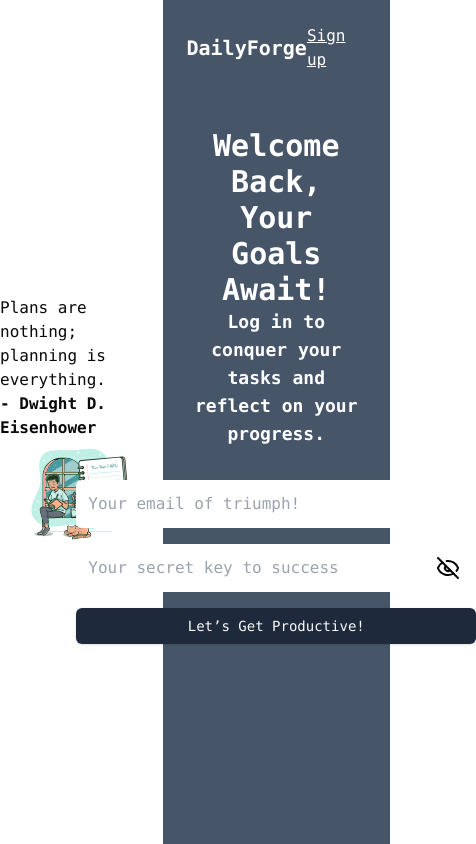
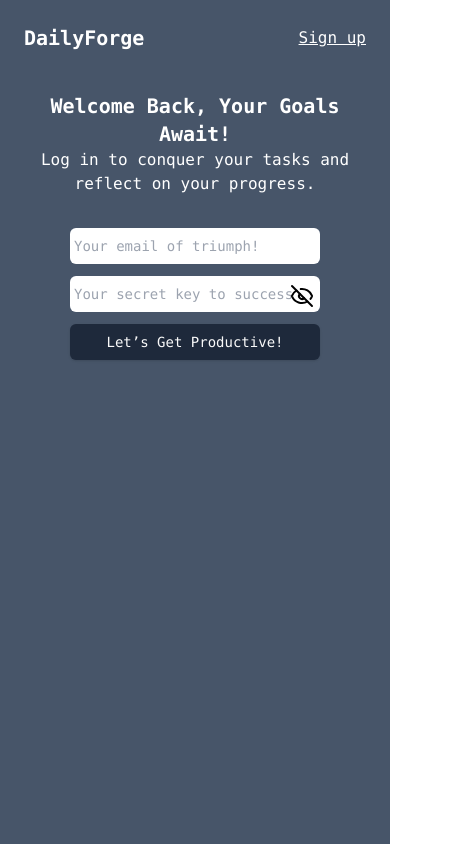
Before and after one commit to Vignesh2131/Dailyforge, a React (Vite) app in the folder client/: page /signin in a window 390 px wide. Shown: the whole page, 476 px wide, since content can reach past the window. Built offline with nearby package versions, Linux system fonts and the light colour scheme.

Commit message:
Signup and Signin Responsiveness

```diff
--- a/client/src/pages/auth/Signin.jsx
+++ b/client/src/pages/auth/Signin.jsx
@@ -40,10 +40,10 @@ const Signin = () => {
 
   };
   return (
-    <div className="grid grid-cols-12 min-h-screen w-full font-mono">
-      <div className="col-span-5 items-center gap-y-4">
+    <div className="h-screen w-full font-mono md:grid md:grid-cols-12">
+      <div className="hidden items-center gap-y-4 md:inline md:col-span-5">
         <div className="flex min-h-screen items-center justify-center flex-col">
-          <div className="">
+          <div className="text-center">
             <p>
               Plans are nothing; planning is everything.{" "}
               <span className="font-semibold inline-block">
@@ -54,8 +54,8 @@ const Signin = () => {
           <img src="/src/assets/signin.svg" className="w-2/3" alt="" />
         </div>
       </div>
-      <div className="col-span-7 p-6 bg-slate-600 text-white">
-        <div className="flex justify-between items-center mb-14">
+      <div className="md:col-span-7 p-6 bg-slate-600 text-white h-screen">
+        <div className="flex justify-between items-center mb-10 md:mb-14">
           <h1 className="font-semibold text-xl">DailyForge</h1>
           <Link className="underline" to="/signup">
             Sign up
@@ -63,53 +63,53 @@ const Signin = () => {
         </div>
         <div className="flex flex-col items-center text-center">
           <div className="mb-8">
-            <h1 className="text-3xl font-bold">
+            <h1 className="text-xl font-semibold md:text-3xl md:font-bold">
               Welcome Back, Your Goals Await!
             </h1>
-            <p className="text-lg font-semibold">
+            <p className="md:text-lg font-medium">
               Log in to conquer your tasks and reflect on your progress.
             </p>
           </div>
-          <div className="w-[400px]">
+          <div className="w-[250px] md:w-[400px]">
             <form
-              className="flex flex-col gap-y-4"
+              className="flex flex-col gap-y-3 md:gap-y-4"
               onSubmit={handleSubmit(handleForm)}
             >
               <input
                 {...register("email")}
                 type="email"
                 placeholder="Your email of triumph!"
-                className="p-3 rounded-md outline-none text-black"
+                className="px-1 py-2 text-sm md:p-3 md:text-base rounded-md outline-none text-black"
               />
               <div className="relative">
                 <input
                   {...register("password")}
                   type={showPassword ? "text" : "password"}
                   placeholder="Your secret key to success"
-                  className="p-3 rounded-md outline-none w-[400px] text-black"
+                  className="px-1 py-2 text-sm md:p-3 md:text-base rounded-md outline-none w-[250px] md:w-[400px] text-black"
                 />
                 {showPassword ? (
                   <Eye
                     color="#000000"
-                    className="absolute bottom-3 left-[360px]"
-                    onClick={()=>setShowPassword(false)}
+                    className="absolute bottom-1 left-[220px] md:bottom-3 md:left-[360px]"
+                    onClick={() => setShowPassword(false)}
                   />
                 ) : (
                   <EyeOff
                     color="#000000"
-                      className="absolute bottom-3 left-[360px]"
-                      onClick={()=>setShowPassword(true)}
+                    className="absolute bottom-1 left-[220px] md:bottom-3 md:left-[360px]"
+                    onClick={() => setShowPassword(true)}
                   />
                 )}
               </div>
 
-              <Button type="submit" className="p-3 bg-slate-800">
+              <Button type="submit" className="p-1 text-sm md:p-3 bg-slate-800">
                 Let’s Get Productive!
               </Button>
             </form>
           </div>
         </div>
-        <ToastContainer/>
+        <ToastContainer />
       </div>
     </div>
   );
--- a/client/src/pages/auth/Signup.jsx
+++ b/client/src/pages/auth/Signup.jsx
@@ -4,7 +4,11 @@ import { zodResolver } from "@hookform/resolvers/zod"
 import { useForm } from "react-hook-form"
 import { z } from 'zod'
 import { Button } from "@/components/ui/button"
+import { EyeOff, Eye } from "lucide-react";
+import { useState } from "react"
 import axios from "axios"
+
+
 const userSchema = z.object({
     username: z
       .string()
@@ -19,8 +23,11 @@ const userSchema = z.object({
 });
 
 
+
 const Signup = () => {
   const navigate = useNavigate();
+  const [showPassword, setShowPassword] = useState(false);
+  const [showConfirmPassword, setShowConfirmPassword] = useState(false);
   const notify = (message) =>{ toast(message)}
   const { register, handleSubmit, formState: { errors } } = useForm({ resolver: zodResolver(userSchema) })
   const handleForm = async (d) => {
@@ -36,12 +43,14 @@ const Signup = () => {
     } catch (error) {
       notify(error.response.data.message)
     }
+  }
 
-  }
+
+
   return (
-    <div className="grid grid-cols-12 min-h-screen w-full font-mono">
-      <div className="col-span-7 bg-slate-600 text-white p-6">
-        <div className="flex justify-between items-center mb-12">
+    <div className="h-screen md:grid md:grid-cols-12 w-full font-mono">
+      <div className=" h-screen md:col-span-7 bg-slate-600 text-white p-6">
+        <div className="flex justify-between items-center mb-10 md:mb-14">
           <h1 className="font-semibold text-xl">DailyForge</h1>
           <Link className="underline" to="/signin">
             Sign in
@@ -49,42 +58,80 @@ const Signup = () => {
         </div>
         <div className="flex flex-col items-center text-center">
           <div className="mb-8">
-            <h1 className="text-3xl font-bold">
+            <h1 className="text-xl font-semibold md:text-3xl md:font-bold">
               Supercharge Your Productivity. Simplify Your Life.
             </h1>
-            <p className="text-lg font-semibold">
+            <p className="md:text-lg font-medium">
               Join to stay on top of tasks while journaling their way to clarity
             </p>
           </div>
-          <div className="w-[400px]">
+          <div className="w-[250px] md:w-[400px]">
             <form
-              className="flex flex-col gap-y-4 text-black"
+              className="flex flex-col gap-y-3 md:gap-y-4 text-black"
               onSubmit={handleSubmit(handleForm)}
             >
               <input
                 {...register("username")}
                 type="text"
                 placeholder="Heroic name, please!"
-                className="p-3 rounded-md outline-none"
+                className={`px-1 py-2 text-sm md:p-3 md:text-base rounded-md outline-none${
+                  errors.username && "border-2 border-red-600"
+                }`}
               />
               <input
                 {...register("email")}
                 type="email"
                 placeholder="Magical email"
-                className="p-3 rounded-md outline-none"
+                className={`px-1 py-2 text-sm md:p-3 md:text-base rounded-md outline-none${
+                  errors.email && "border-2 border-red-600"
+                }`}
               />
+              <div className="relative">
                 <input
                   {...register("password")}
-                type="password"
+                  type={showPassword ? "text" : "password"}
                   placeholder="Password"
-                className="p-3 rounded-md outline-none"
+                  className={`px-1 py-2 text-sm md:p-3 md:text-base rounded-md outline-none w-[250px] md:w-[400px] ${
+                    errors.password && "border-2 border-red-600"
+                  }`}
                 />
+                {showPassword ? (
+                  <Eye
+                    color="#000000"
+                    className="absolute bottom-1 left-[220px] md:bottom-3 md:left-[360px]"
+                    onClick={() => setShowPassword(false)}
+                  />
+                ) : (
+                  <EyeOff
+                    color="#000000"
+                    className="absolute bottom-1 left-[220px] md:bottom-3 md:left-[360px]"
+                    onClick={() => setShowPassword(true)}
+                  />
+                )}
+              </div>
+              <div className="relative">
                 <input
                   {...register("confirmPassword")}
-                type="password"
+                  type={showConfirmPassword ? "text" : "password"}
                   placeholder="Confirm Password"
-                className="p-3 rounded-md outline-none"
+                  className={`px-1 py-2 text-sm md:p-3 md:text-base rounded-md outline-none w-[250px] md:w-[400px] ${
+                    errors.confirmPassword && "border-2 border-red-600"
+                  }`}
                 />
+                {showConfirmPassword? (
+                  <Eye
+                    color="#000000"
+                    className="absolute bottom-1 left-[220px] md:bottom-3 md:left-[360px]"
+                    onClick={() => setShowConfirmPassword(false)}
+                  />
+                ) : (
+                  <EyeOff
+                    color="#000000"
+                    className="absolute bottom-1 left-[220px] md:bottom-3 md:left-[360px]"
+                    onClick={() => setShowConfirmPassword(true)}
+                  />
+                )}
+              </div>
               <Button type="submit" className="p-3 bg-slate-800">
                 Join the Squad
               </Button>
@@ -92,7 +139,7 @@ const Signup = () => {
           </div>
         </div>
       </div>
-      <div className="col-span-5 items-center gap-y-4 px-5">
+      <div className="hidden md:inline col-span-5 items-center gap-y-4 px-5">
         <div className="flex min-h-screen items-center justify-center flex-col">
           <div className="">
             <p>
```
Lines whose indentation alone changed are shown as unchanged.
